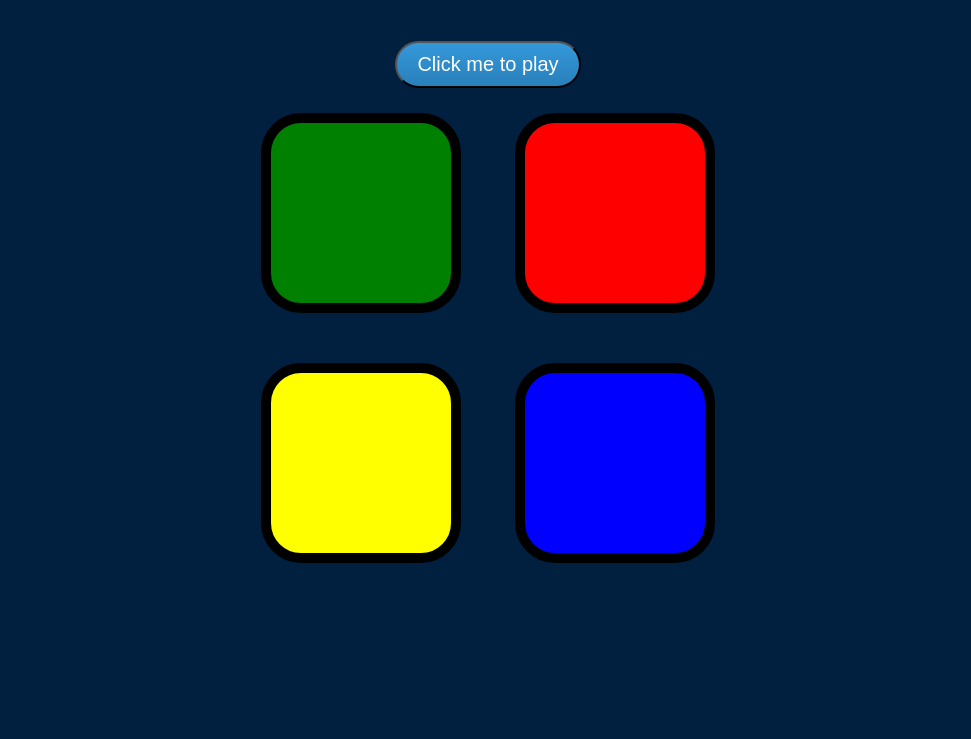
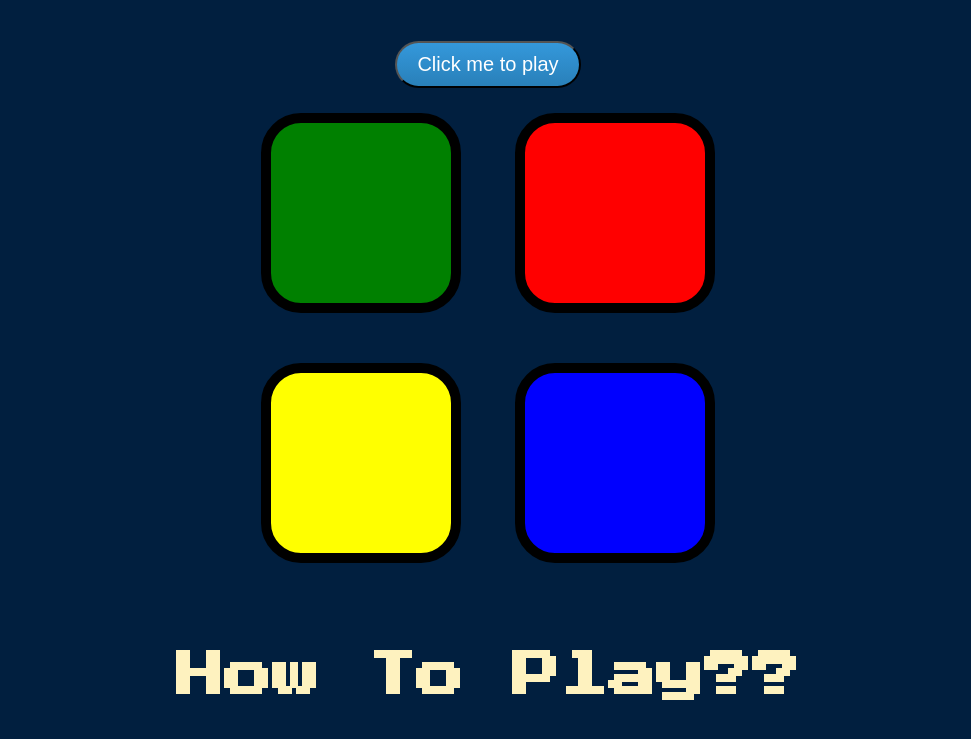
Before and after one commit to utkarsh21123/simon-game, a plain HTML site: page index.html in a window 1280 px wide. Shown: the part 181-920 px from the top of the page, without its empty margins (152-1123 px from the left). Before the commit the page ends 800 px from the top, so only its background shows below. Drawn offline with nearby package versions, Linux system fonts and the light colour scheme.

Commit message:
Update index.html

```diff
--- a/index.html
+++ b/index.html
@@ -25,5 +25,8 @@
   <script src="https://ajax.googleapis.com/ajax/libs/jquery/3.6.0/jquery.min.js"></script>
   <script src="game.js" charset="utf-8"></script>
 </body>
+<footer>
+  <h1 id="level-title"><a href="https://youtu.be/EWJ5uYwQJGU">How To Play??</a></h1>
+</footer>
 
 </html>
```
